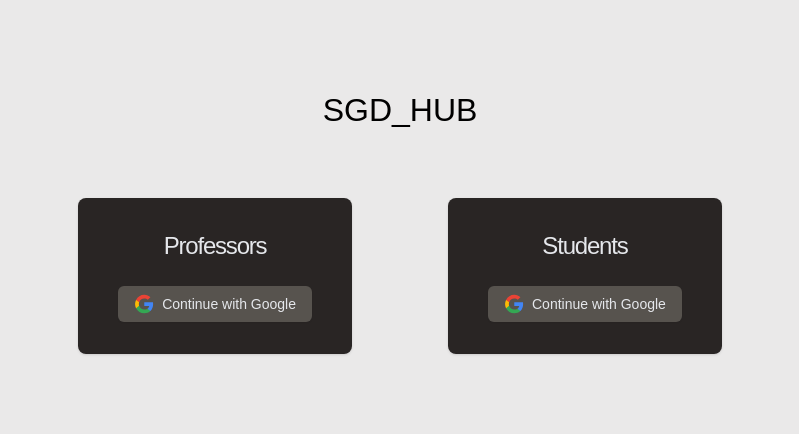
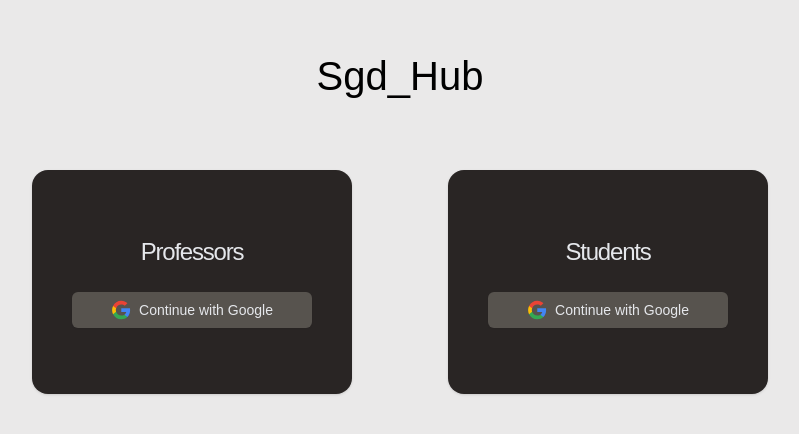
Before and after one commit to ruskakimov/sdg-hub-gdsc, a React (Create React App) app: page /sign-in in a window 1280 px wide. Shown: the part 156-590 px from the top of the page, without its empty margins (240-1039 px from the left). Built offline with nearby package versions, Linux system fonts and the light colour scheme.

Commit message:
Changes in CSS

```diff
--- a/src/pages/login/LoginPage.css
+++ b/src/pages/login/LoginPage.css
@@ -10,7 +10,7 @@
 
 .heading {
   color: #000000;
-  font-size: 2rem;
+  font-size: 2.5rem;
   text-align: center;
   margin-bottom: 1rem;
   font-weight: 500;
@@ -24,5 +24,12 @@
 
 .teachers,
 .student {
+  display: flex;
+  flex-direction: column;
+  justify-content: center;
+  align-items: center;
   margin: 3rem;
+  height: 28vh;
+  width: 25vw;
+  border-radius: 1rem;
 }
--- a/src/pages/login/LoginPage.tsx
+++ b/src/pages/login/LoginPage.tsx
@@ -19,12 +19,12 @@ const LoginPage: React.FC<{ isSignup?: boolean }> = ({ isSignup = false }) => {
 
       <div className="outerDiv">
 
-        <p className="heading">SGD_HUB</p>
+        <p className="heading">Sgd_Hub</p>
 
         <div className="innerDiv">
 
           {/* Teachers */}
-          <div className="bg-stone-800 py-8 px-4 shadow sm:rounded-lg sm:px-10 teachers">
+          <div className="bg-stone-800 py-8 px-4 shadow sm:px-10 teachers">
             <h2 className="mb-6 text-center text-2xl font-medium tracking-tighter text-gray-200">
               {"Professors"}
             </h2>
@@ -47,7 +47,7 @@ const LoginPage: React.FC<{ isSignup?: boolean }> = ({ isSignup = false }) => {
           </div>
 
           {/* Student */}
-          <div className="bg-stone-800 py-8 px-4 shadow sm:rounded-lg sm:px-10 student">
+          <div className="bg-stone-800 py-8 px-4 shadow sm:px-10 student">
             <h2 className="mb-6 text-center text-2xl font-medium tracking-tighter text-gray-200">
               {"Students"}
             </h2>
```
